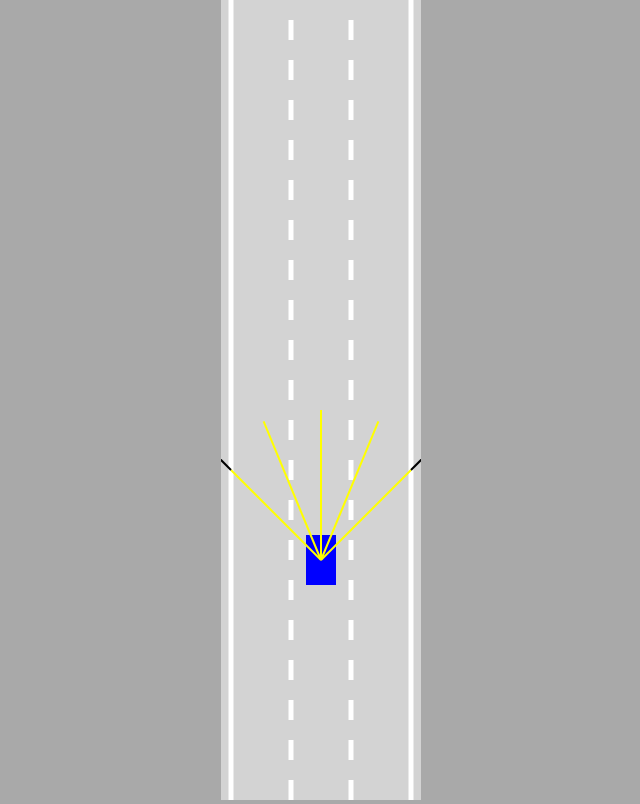
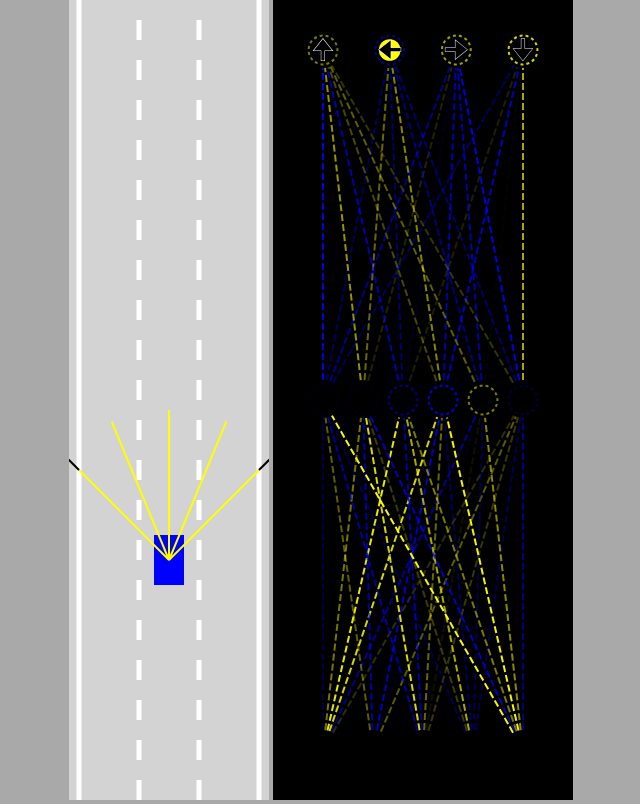
Before and after one commit to cngongit/self-driving_car, a plain HTML site: page index.html in a window 1280 px wide. Shown: the whole page, without its empty margins (319-959 px from the left). Drawn offline with Linux system fonts and the light colour scheme.

Commit message:
Buggy!_: add visulize nural network (main class again) - nural network visual lokks janky

```diff
--- a/index.html
+++ b/index.html
@@ -7,9 +7,11 @@
 
 </head>
 <body>
-    <canvas id="myCanvas">
+    <canvas id="carCanvas"></canvas>
+    <canvas id="networkCanvas"></canvas>
 
-    </canvas>
+    <script src="visualizer.js"></script>
+
     <script src="network.js"></script>
     <script src="sensor.js"></script>
     <script src="utils.js"></script>
--- a/main.js
+++ b/main.js
@@ -1,45 +1,42 @@
-const canvas = document.getElementById("myCanvas");
-
-canvas.width = 200;
-
-const ctx = canvas.getContext("2d");
-const road = new Road(canvas.width / 2, canvas.width * 0.9)
-const car = new Car(road.getLaneCenter(1),100,30,50, "AI");
-
-const traffic = [
-    new Car(road.getLaneCenter(1), -100, 30, 50, "DUMMY", 2)
-]
+const carCanvas = document.getElementById("carCanvas");
+carCanvas.width = 200;
+const networkCanvas = document.getElementById("networkCanvas");
+networkCanvas.width = 300;
 
 
 
+
+const carCtx = carCanvas.getContext("2d");
+const networkCtx = networkCanvas.getContext("2d");
+
+const road = new Road(carCanvas.width/2,carCanvas.width*0.9);
+const car = new Car(road.getLaneCenter(1),100,30,50,"AI");
+const traffic = [new Car(road.getLaneCenter(1),-100,30,50,"DUMMY",2)];
+
 animate();
 
-//animation
-function animate(){
-
-    for (let i = 0; i < traffic.length; i++) {
-        const carTraffic = traffic[i];
-        carTraffic.update(road.borders, []);
-
+function animate(time){
+    for(let i = 0;i < traffic.length;i++){
+        traffic[i].update(road.borders,[]);
     }
 
-    //console.table(road.borders)
-    car.update(road.borders, traffic);
-    canvas.height = window.innerHeight;
+    car.update(road.borders,traffic);
 
-    ctx.save();
-    ctx.translate(0, -car.y + canvas.height * 0.7);
+    carCanvas.height = window.innerHeight;
+    networkCanvas.height = window.innerHeight;
 
+    carCtx.save();
+    carCtx.translate(0,- car.y + carCanvas.height * 0.7);
 
-    road.draw(ctx);
+    road.draw(carCtx);
+    for(let i = 0; i < traffic.length; i++){
+        traffic[i].draw(carCtx, "red");
+    }
+    car.draw(carCtx, "blue");
 
-    for (let i = 0; i < traffic.length; i++) {
-        const carTreff = traffic[i];
-        carTreff.draw(ctx, "red");
-    }
+    carCtx.restore();
 
-    car.draw(ctx, "blue");
-
-    ctx.restore();
+    networkCtx.lineDashOffset =- time / 50;
+    Visualizer.drawNetwork(networkCtx,car.brain);
     requestAnimationFrame(animate);
 }
--- a/style.css
+++ b/style.css
@@ -4,6 +4,9 @@ body{
     overflow: hidden;
     text-align: center;
 }
-#myCanvas{
+#carCanvas{
     background: lightgray;
 }
+#networkCanvas{
+    background: black;
+}
--- a/utils.js
+++ b/utils.js
@@ -39,3 +39,11 @@ function polysIntersection(poly1, poly2) {
     }
     return false;
 }
+
+function getRGBA(value){
+    const alpha=Math.abs(value);
+    const R=value<0?0:255;
+    const G=R;
+    const B=value>0?0:255;
+    return "rgba("+R+","+G+","+B+","+alpha+")";
+}
--- /dev/null
+++ b/visualizer.js
@@ -0,0 +1,110 @@
+class Visualizer{
+    static drawNetwork(ctx,network){
+        const margin=50;
+        const left=margin;
+        const top=margin;
+        const width=ctx.canvas.width-margin*2;
+        const height=ctx.canvas.height-margin*2;
+
+        const levelHeight=height/network.levels.length;
+
+        for(let i=network.levels.length-1;i>=0;i--){
+            const levelTop=top+
+                lerp(
+                    height-levelHeight,
+                    0,
+                    network.levels.length==1
+                        ?0.5
+                        :i/(network.levels.length-1)
+                );
+
+            ctx.setLineDash([7,3]);
+            Visualizer.drawLevel(ctx,network.levels[i],
+                left,levelTop,
+                width,levelHeight,
+                i==network.levels.length-1
+                    ?['🠉','🠈','🠊','🠋']
+                    :[]
+            );
+        }
+    }
+
+    static drawLevel(ctx,level,left,top,width,height,outputLabels){
+        const right=left+width;
+        const bottom=top+height;
+
+        const {inputs,outputs,weights,biases}=level;
+
+        for(let i=0;i<inputs.length;i++){
+            for(let j=0;j<outputs.length;j++){
+                ctx.beginPath();
+                ctx.moveTo(
+                    Visualizer.#getNodeX(inputs,i,left,right),
+                    bottom
+                );
+                ctx.lineTo(
+                    Visualizer.#getNodeX(outputs,j,left,right),
+                    top
+                );
+                ctx.lineWidth=2;
+                ctx.strokeStyle=getRGBA(weights[i][j]);
+                ctx.stroke();
+            }
+        }
+
+        const nodeRadius=18;
+        for(let i=0;i<inputs.length;i++){
+            const x=Visualizer.#getNodeX(inputs,i,left,right);
+            ctx.beginPath();
+            ctx.arc(x,bottom,nodeRadius,0,Math.PI*2);
+            ctx.fillStyle="black";
+            ctx.fill();
+            ctx.beginPath();
+            ctx.arc(x,bottom,nodeRadius*0.6,0,Math.PI*2);
+            ctx.fillStyle=getRGBA(inputs[i]);
+            ctx.fill();
+        }
+
+        for(let i=0;i<outputs.length;i++){
+            const x=Visualizer.#getNodeX(outputs,i,left,right);
+            ctx.beginPath();
+            ctx.arc(x,top,nodeRadius,0,Math.PI*2);
+            ctx.fillStyle="black";
+            ctx.fill();
+            ctx.beginPath();
+            ctx.arc(x,top,nodeRadius*0.6,0,Math.PI*2);
+            ctx.fillStyle=getRGBA(outputs[i]);
+            ctx.fill();
+
+            ctx.beginPath();
+            ctx.lineWidth=2;
+            ctx.arc(x,top,nodeRadius*0.8,0,Math.PI*2);
+            ctx.strokeStyle=getRGBA(biases[i]);
+            ctx.setLineDash([3,3]);
+            ctx.stroke();
+            ctx.setLineDash([]);
+
+            if(outputLabels[i]){
+                ctx.beginPath();
+                ctx.textAlign="center";
+                ctx.textBaseline="middle";
+                ctx.fillStyle="black";
+                ctx.strokeStyle="white";
+                ctx.font=(nodeRadius*1.5)+"px Arial";
+                ctx.fillText(outputLabels[i],x,top+nodeRadius*0.1);
+                ctx.lineWidth=0.5;
+                ctx.strokeText(outputLabels[i],x,top+nodeRadius*0.1);
+            }
+        }
+    }
+
+    static #getNodeX(nodes,index,left,right){
+        return lerp(
+            left,
+            right,
+            nodes.length==1
+                ?0.5
+                :index/(nodes.length-1)
+        );
+    }
+}
```
